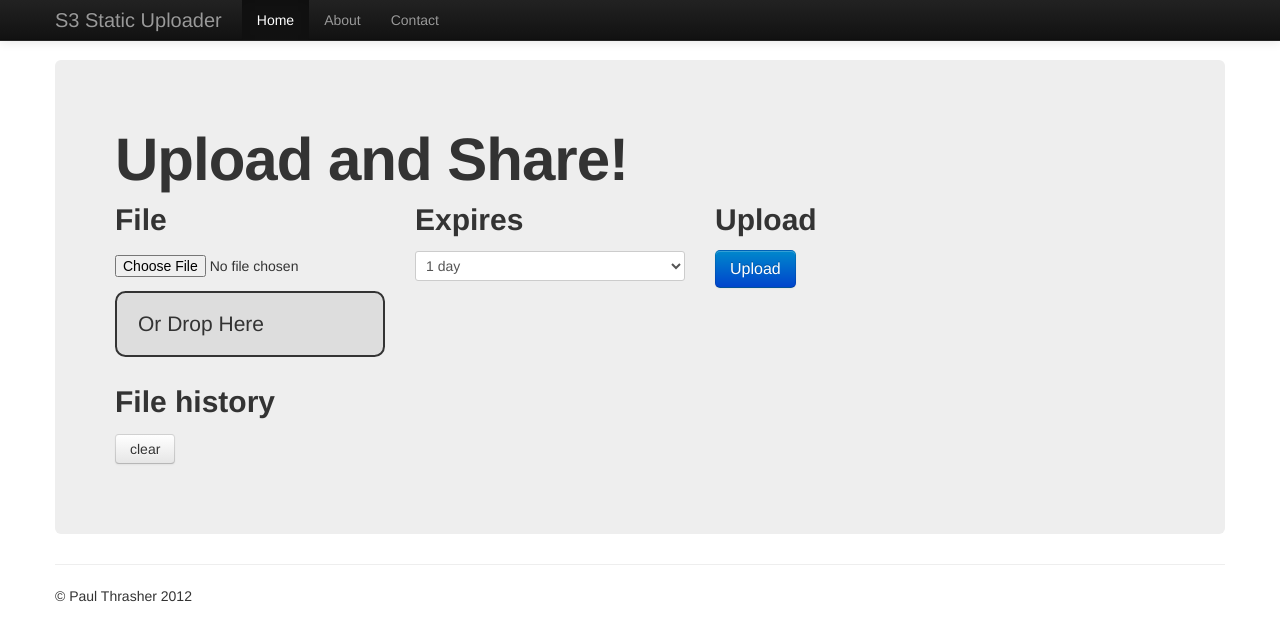
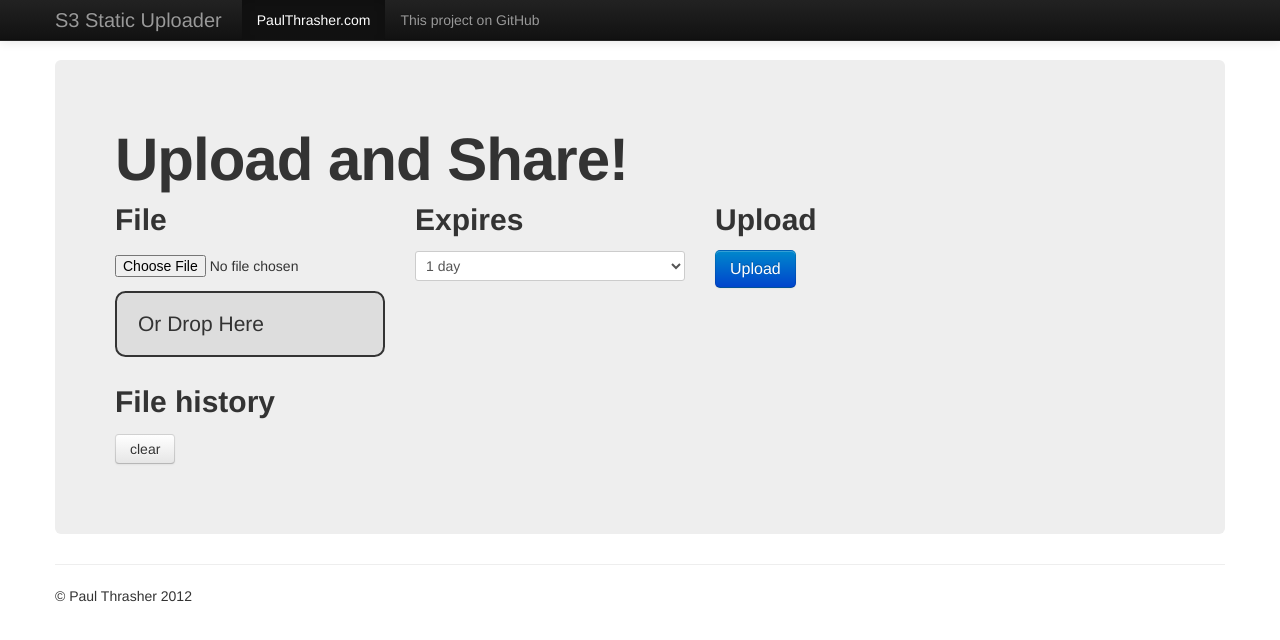
Before and after one commit to thrashr888/s3staticuploader, a plain HTML site: page index.html in a window 1280 px wide. Drawn offline with nearby package versions, Linux system fonts and the light colour scheme.

Commit message:
copy updates

```diff
--- a/index.html
+++ b/index.html
@@ -44,9 +44,8 @@
                     <a class="brand" href="#">S3 Static Uploader</a>
                     <div class="nav-collapse collapse">
                         <ul class="nav">
-                            <li class="active"><a href="#">Home</a></li>
-                            <li><a href="#about">About</a></li>
-                            <li><a href="#contact">Contact</a></li>
+                            <li class="active"><a href="http://paulthrasher.com/">PaulThrasher.com</a></li>
+                            <li><a href="https://github.com/thrashr888/s3staticuploader">This project on GitHub</a></li>
                         </ul>
                     </div><!--/.nav-collapse -->
                 </div>
```
Also changed, not shown: 1 other file.
